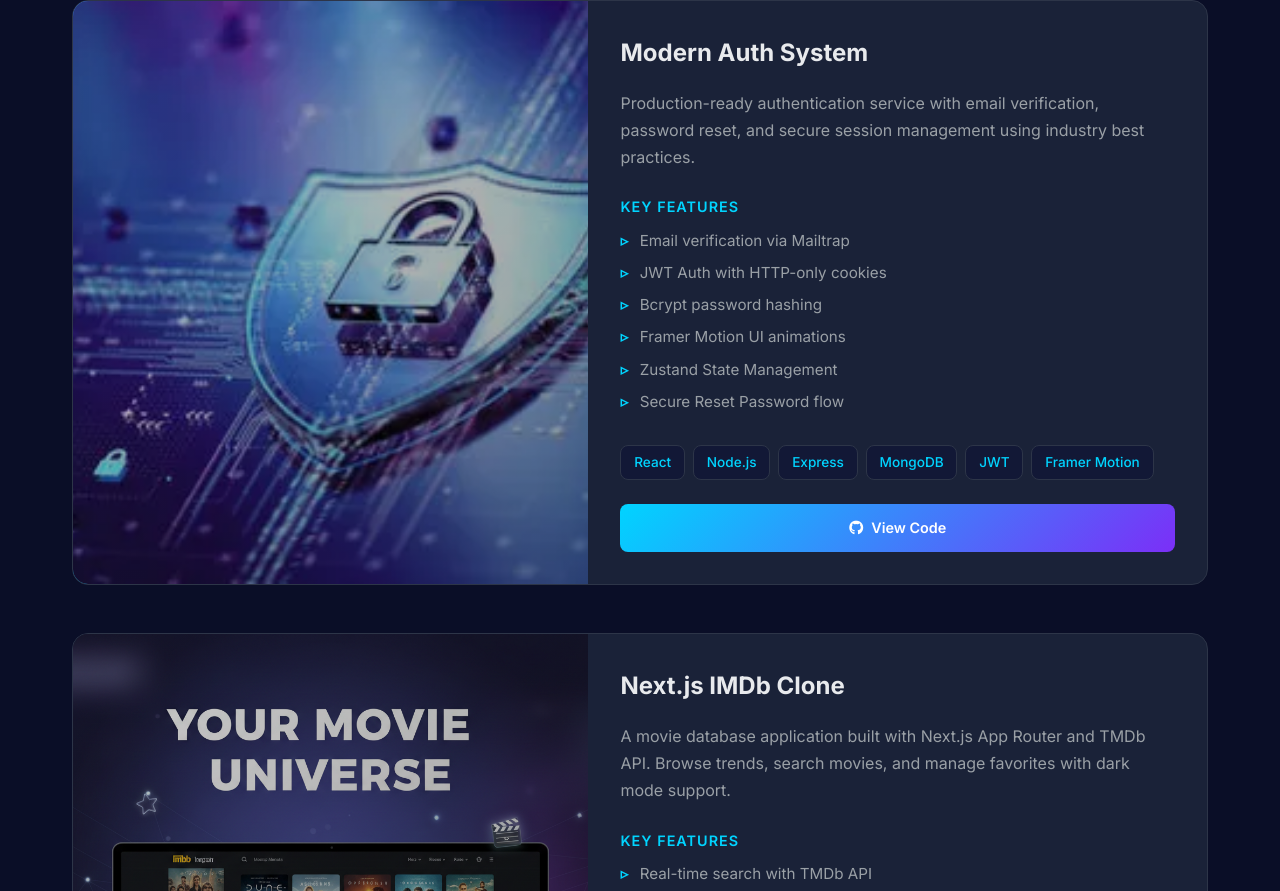
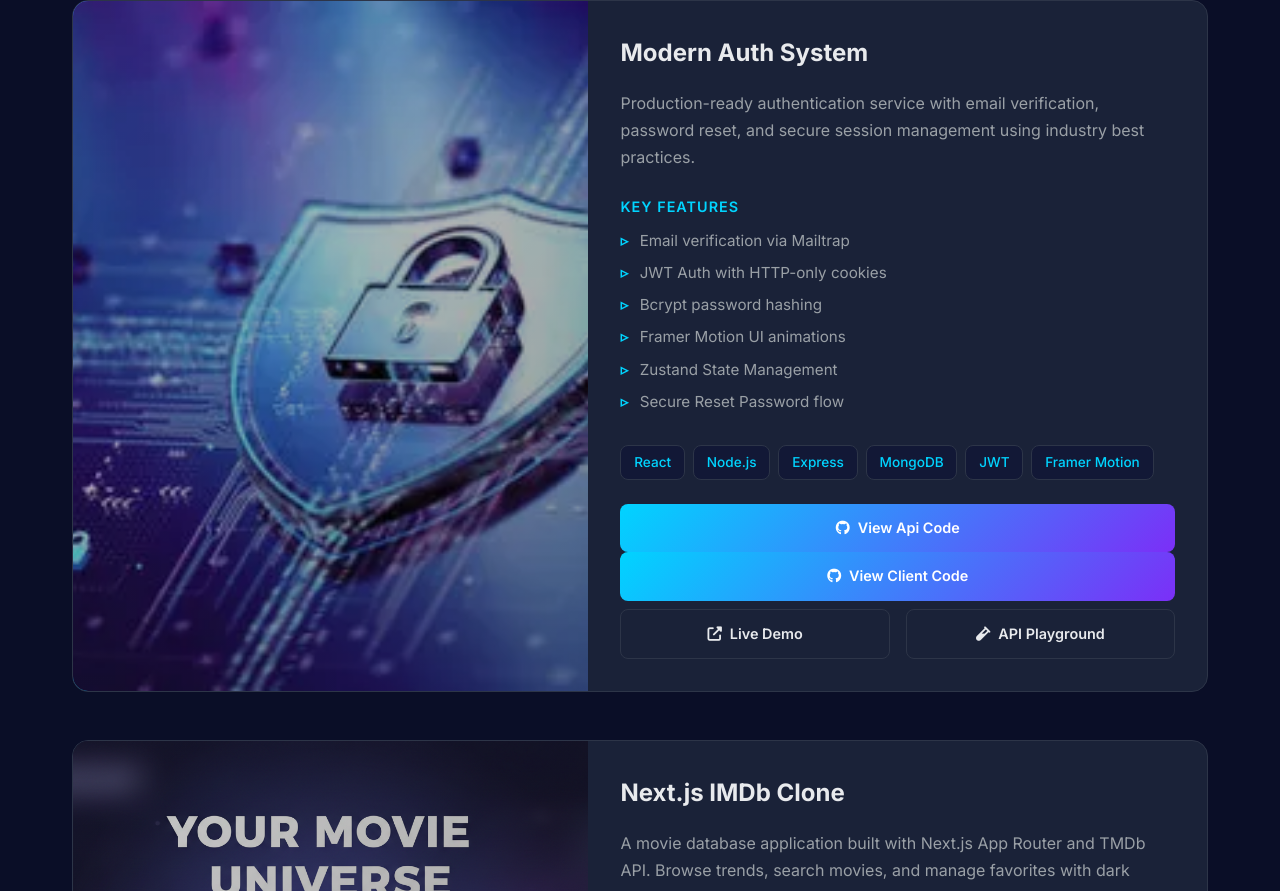
Before and after one commit to Amro145/profile, a plain HTML site: page index.html in a window 1280 px wide. Shown: the part 5285-6176 px from the top of the page. Drawn offline with Linux system fonts and the light colour scheme.

Commit message:
feat: Add client code, live demo, and API playground links to `index.html`, update an existing link's text, and include a new image.

```diff
--- a/index.html
+++ b/index.html
@@ -1153,7 +1153,23 @@
                         <div class="project-links">
                             <a href="https://github.com/Amro145/authentication" target="_blank"
                                 rel="noopener noreferrer" class="project-link project-link-primary">
-                                <i class="fab fa-github"></i> View Code
+                                <i class="fab fa-github"></i> View Api Code
+                            </a>
+                        </div>
+                            <div class="project-links">
+                            <a href="https://github.com/Amro145/authentication-client" target="_blank"
+                                rel="noopener noreferrer" class="project-link project-link-primary">
+                                <i class="fab fa-github"></i> View Client Code
+                            </a>
+                        </div>
+                        <div class="project-links" style="margin-top: 0.5rem;">
+                            <a href="https://main.school-management-frontend-66i.pages.dev" target="_blank"
+                                rel="noopener noreferrer" class="project-link project-link-secondary">
+                                <i class="fas fa-external-link-alt"></i> Live Demo
+                            </a>
+                            <a href="https://schoolapi.amroaltayeb14.workers.dev/graphql" target="_blank"
+                                rel="noopener noreferrer" class="project-link project-link-secondary">
+                                <i class="fas fa-vial"></i> API Playground
                             </a>
                         </div>
                     </div>
```
Also changed, not shown: photo-1690138871287-02b2fc3b87c2h.jpg (added).
